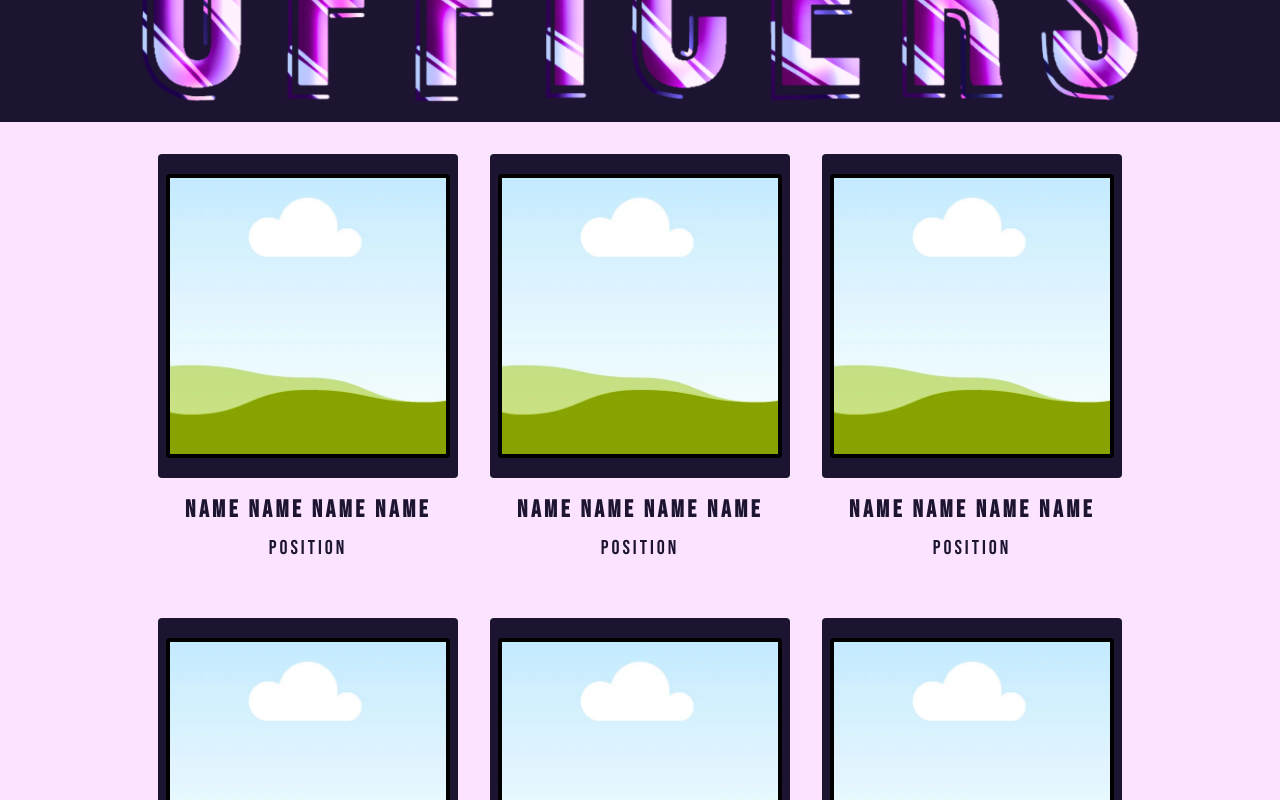
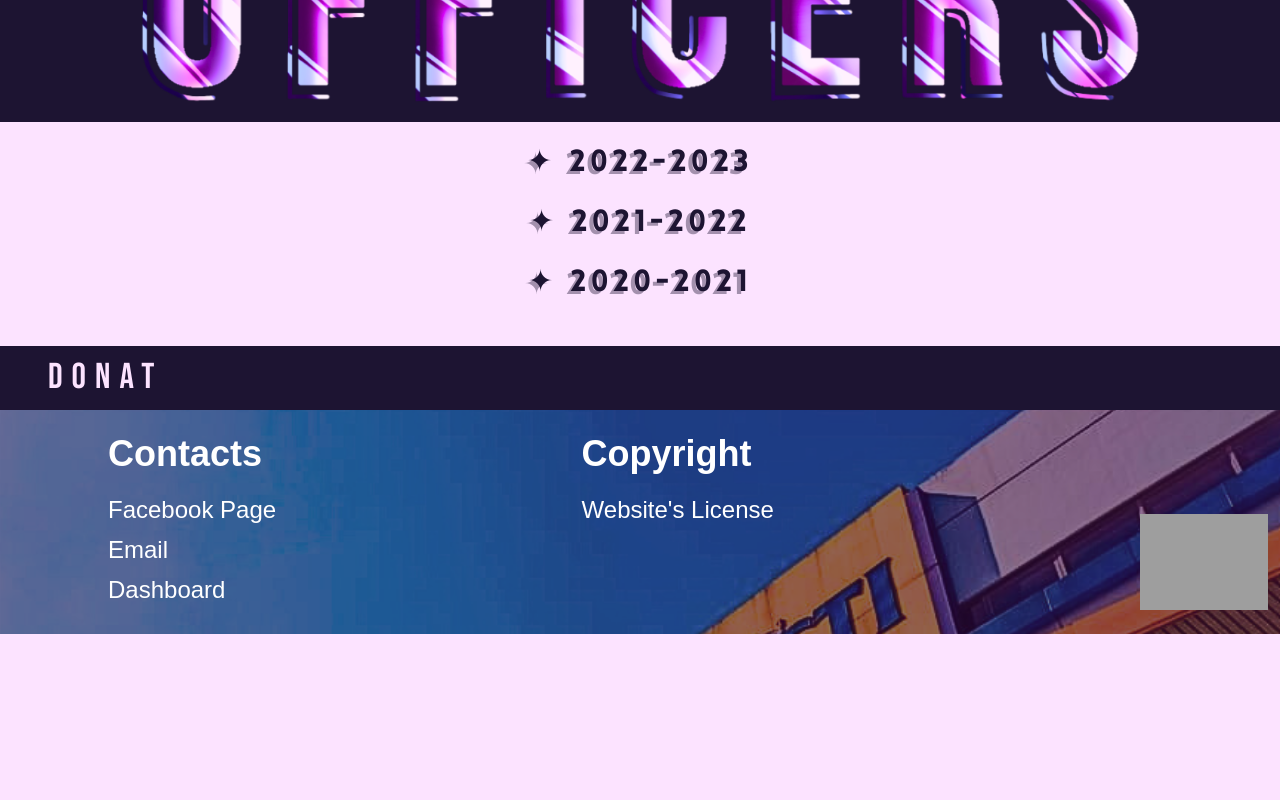
Before and after one commit to DonatOrca/DonatOrca, a React (Vite) app: page /Donat/officers in a window 1280 px wide. Shown: the part 1880-2680 px from the top of the page. After the commit the page ends 2514 px from the top, so only its background shows below. Built offline with nearby package versions, Linux system fonts and the light colour scheme; grey boxes are pictures that could not be loaded.

Commit message:
Implement accordion on Officers page + Also move over officers data to json file

```diff
--- /dev/null
+++ b/src/data/officers.json
@@ -0,0 +1,136 @@
+{
+  "current": [
+    {
+      "name": "NAME NAME NAME NAME",
+      "picture": "src/assets/images/picture.png",
+      "position": "POSITION",
+      "quote": "Lorem ipsum dollar sit a a ame, consectetur adipiscing elit sed do eiustempor."
+    },
+    {
+      "name": "NAMAE NAMAE NAMAE NAMAE",
+      "picture": "src/assets/images/picture.png",
+      "position": "POSITION",
+      "quote": "gwikakshdfc9woeafcj9w7oe8hrf9ub r13q8iwdhsd812 qgrf9cwo 3yrfj29o8ery fu9w8efhaksjf"
+    },
+    {
+      "name": "NAMIE NAMIE NAMIE",
+      "picture": "src/assets/images/picture.png",
+      "position": "POSITION",
+      "quote": "e qwasiYFdcge79f fg9eayf ef qrlaguwfd9wt7e fgogh294 gfwu gfsl hf2iwf g9w8f y2y 3hr8"
+    },
+    {
+      "name": "NAME NAME NAME NAME",
+      "picture": "src/assets/images/picture.png",
+      "position": "POSITION",
+      "quote": "zxzxzxzxz xz x zx zx z x zx z xzx z x z x z x z  zx z xzhxiusgdisagd iwefhe uifhwiehf"
+    },
+    {
+      "name": "NAME NAME NAME NAME",
+      "picture": "src/assets/images/picture.png",
+      "position": "POSITION",
+      "quote": "Lorem ipsum dollar sit a a ame, consectetur adipiscing elit sed do eiustempor."
+    },
+    {
+      "name": "NAME NAME NAME NAME",
+      "picture": "src/assets/images/picture.png",
+      "position": "POSITION",
+      "quote": "Lorem ipsum dollar sit a a ame, consectetur adipiscing elit sed do eiustempor."
+    }
+  ],
+  "2022-2023": [
+    {
+      "name": "NAME NAME NAME NAME",
+      "picture": "src/assets/images/picture.png",
+      "position": "POSITION"
+    },
+    {
+      "name": "NAME NAME NAME NAME",
+      "picture": "src/assets/images/picture.png",
+      "position": "POSITION"
+    },
+    {
+      "name": "NAME NAME NAME NAME",
+      "picture": "src/assets/images/picture.png",
+      "position": "POSITION"
+    },
+    {
+      "name": "NAME NAME NAME NAME",
+      "picture": "src/assets/images/picture.png",
+      "position": "POSITION"
+    },
+    {
+      "name": "NAME NAME NAME NAME",
+      "picture": "src/assets/images/picture.png",
+      "position": "POSITION"
+    },
+    {
+      "name": "NAME NAME NAME NAME",
+      "picture": "src/assets/images/picture.png",
+      "position": "POSITION"
+    }
+  ],
+  "2021-2022": [
+    {
+      "name": "NAME NAME NAME NAME",
+      "picture": "src/assets/images/picture.png",
+      "position": "POSITION"
+    },
+    {
+      "name": "NAME NAME NAME NAME",
+      "picture": "src/assets/images/picture.png",
+      "position": "POSITION"
+    },
+    {
+      "name": "NAME NAME NAME NAME",
+      "picture": "src/assets/images/picture.png",
+      "position": "POSITION"
+    },
+    {
+      "name": "NAME NAME NAME NAME",
+      "picture": "src/assets/images/picture.png",
+      "position": "POSITION"
+    },
+    {
+      "name": "NAME NAME NAME NAME",
+      "picture": "src/assets/images/picture.png",
+      "position": "POSITION"
+    },
+    {
+      "name": "NAME NAME NAME NAME",
+      "picture": "src/assets/images/picture.png",
+      "position": "POSITION"
+    }
+  ],
+  "2020-2021": [
+    {
+      "name": "NAME NAME NAME NAME",
+      "picture": "src/assets/images/picture.png",
+      "position": "POSITION"
+    },
+    {
+      "name": "NAME NAME NAME NAME",
+      "picture": "src/assets/images/picture.png",
+      "position": "POSITION"
+    },
+    {
+      "name": "NAME NAME NAME NAME",
+      "picture": "src/assets/images/picture.png",
+      "position": "POSITION"
+    },
+    {
+      "name": "NAME NAME NAME NAME",
+      "picture": "src/assets/images/picture.png",
+      "position": "POSITION"
+    },
+    {
+      "name": "NAME NAME NAME NAME",
+      "picture": "src/assets/images/picture.png",
+      "position": "POSITION"
+    },
+    {
+      "name": "NAME NAME NAME NAME",
+      "picture": "src/assets/images/picture.png",
+      "position": "POSITION"
+    }
+  ]
+}
--- a/src/pages/Officers.tsx
+++ b/src/pages/Officers.tsx
@@ -1,4 +1,7 @@
+import { ReactNode, useState } from "react";
+
 import officersText from "../assets/images/officers_text.png";
+import data from "../data/officers.json";
 
 interface Person {
   name: string;
@@ -16,98 +19,34 @@ interface BodyProps {
   people: Person[];
 }
 
-/* List of officers */
-const OFFICERS: Person[] = [
-  {
-    name: "NAME NAME NAME NAME",
-    picture: "src/assets/images/picture.png",
-    position: "POSITION",
-    quote:
-      "Lorem ipsum dollar sit a a ame, consectetur adipiscing elit sed do eiustempor.",
-  },
-  {
-    name: "NAMAE NAMAE NAMAE NAMAE",
-    picture: "src/assets/images/picture.png",
-    position: "POSITION",
-    quote:
-      "gwikakshdfc9woeafcj9w7oe8hrf9ub r13q8iwdhsd812 qgrf9cwo 3yrfj29o8ery fu9w8efhaksjf",
-  },
-  {
-    name: "NAMIE NAMIE NAMIE",
-    picture: "src/assets/images/picture.png",
-    position: "POSITION",
-    quote:
-      "e qwasiYFdcge79f fg9eayf ef qrlaguwfd9wt7e fgogh294 gfwu gfsl hf2iwf g9w8f y2y 3hr8",
-  },
-  {
-    name: "NAME NAME NAME NAME",
-    picture: "src/assets/images/picture.png",
-    position: "POSITION",
-    quote:
-      "zxzxzxzxz xz x zx zx z x zx z xzx z x z x z x z  zx z xzhxiusgdisagd iwefhe uifhwiehf",
-  },
-  {
-    name: "NAME NAME NAME NAME",
-    picture: "src/assets/images/picture.png",
-    position: "POSITION",
-    quote:
-      "Lorem ipsum dollar sit a a ame, consectetur adipiscing elit sed do eiustempor.",
-  },
-  {
-    name: "NAME NAME NAME NAME",
-    picture: "src/assets/images/picture.png",
-    position: "POSITION",
-    quote:
-      "Lorem ipsum dollar sit a a ame, consectetur adipiscing elit sed do eiustempor.",
-  },
-];
-
-const ARCHIVED: Person[] = [
-  {
-    name: "NAME NAME NAME NAME",
-    picture: "src/assets/images/picture.png",
-    position: "POSITION",
-  },
-  {
-    name: "NAME NAME NAME NAME",
-    picture: "src/assets/images/picture.png",
-    position: "POSITION",
-  },
-  {
-    name: "NAME NAME NAME NAME",
-    picture: "src/assets/images/picture.png",
-    position: "POSITION",
-  },
-  {
-    name: "NAME NAME NAME NAME",
-    picture: "src/assets/images/picture.png",
-    position: "POSITION",
-  },
-  {
-    name: "NAME NAME NAME NAME",
-    picture: "src/assets/images/picture.png",
-    position: "POSITION",
-  },
-  {
-    name: "NAME NAME NAME NAME",
-    picture: "src/assets/images/picture.png",
-    position: "POSITION",
-  },
-];
+interface AccoItemProps {
+  header: string;
+  children: ReactNode;
+}
 
 const Officers = () => {
+  let officers = data;
+
   return (
     <div className="py-5">
       {/* Current officers */}
       <Header title="CURRENT" description="SCHOOL YEAR 2023-2024" />
-      <Body people={OFFICERS} />
+      <Body people={officers.current} />
 
       {/* Add some space in between */}
       <div className="py-6"></div>
 
       {/* Archived Officers */}
       <Header title="ARCHIVED" />
-      <Body people={ARCHIVED} />
+      <AccoItem header="2022-2023">
+        <Body people={officers["2022-2023"]} />
+      </AccoItem>
+      <AccoItem header="2021-2022">
+        <Body people={officers["2021-2022"]} />
+      </AccoItem>
+      <AccoItem header="2020-2021">
+        <Body people={officers["2020-2021"]} />
+      </AccoItem>
     </div>
   );
 };
@@ -170,4 +109,25 @@ const Card = ({ name, picture, position, quote }: Person) => {
   );
 };
 
+const AccoItem = ({ header, children }: AccoItemProps) => {
+  const [open, setOpen] = useState(false);
+
+  function toggle() {
+    setOpen(!open);
+  }
+
+  return (
+    <div className="my-6">
+      <div
+        onClick={toggle}
+        className="text-neon text-center font-lovelo text-3xl tracking-widester
+                   hover:cursor-pointer"
+      >
+        <span className="hover:border-b-4 hover:border-txc">✦ {header}</span>
+      </div>
+      <div className={`${!open && "hidden"} overflow-hidden`}>{children}</div>
+    </div>
+  );
+};
+
 export default Officers;
```
